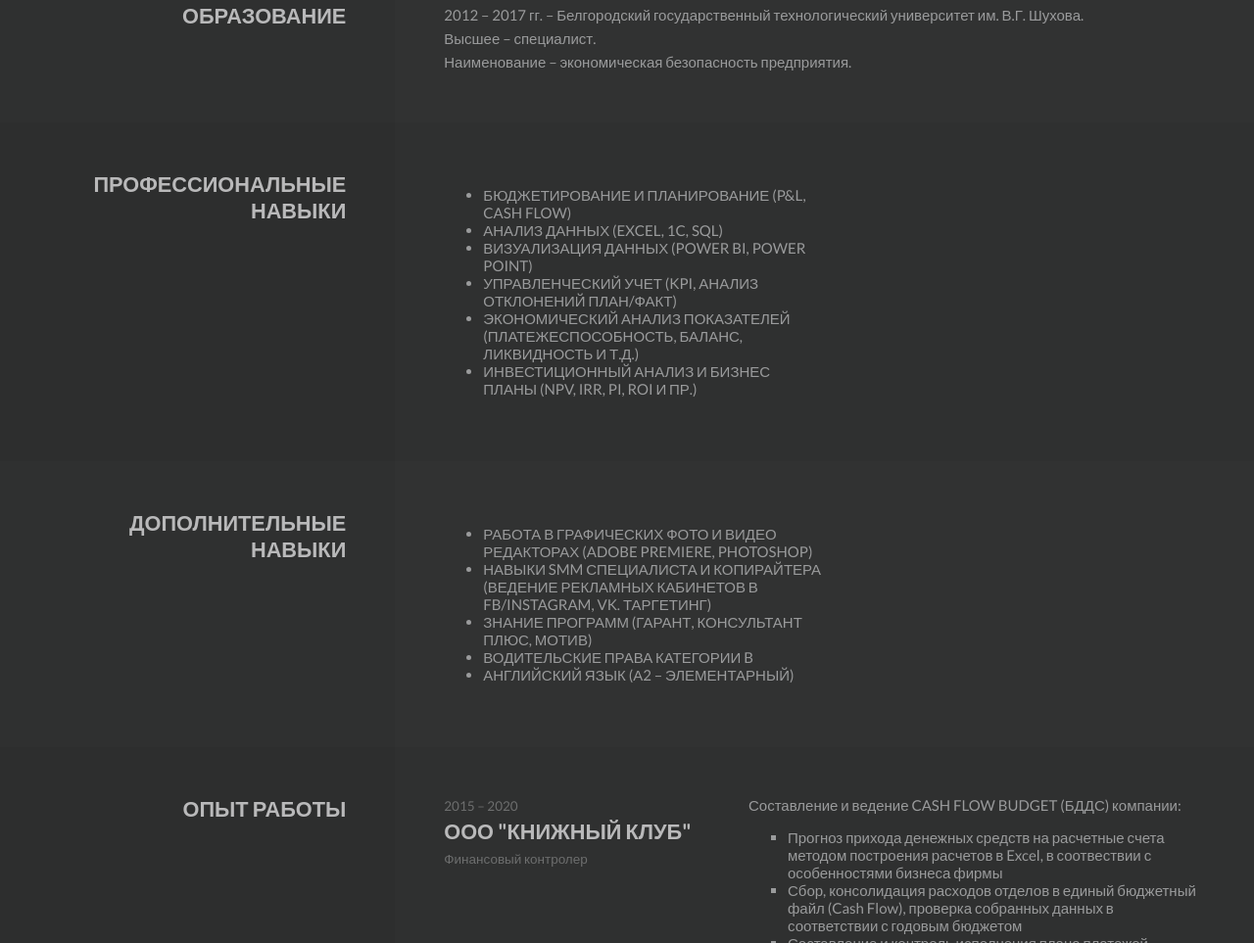
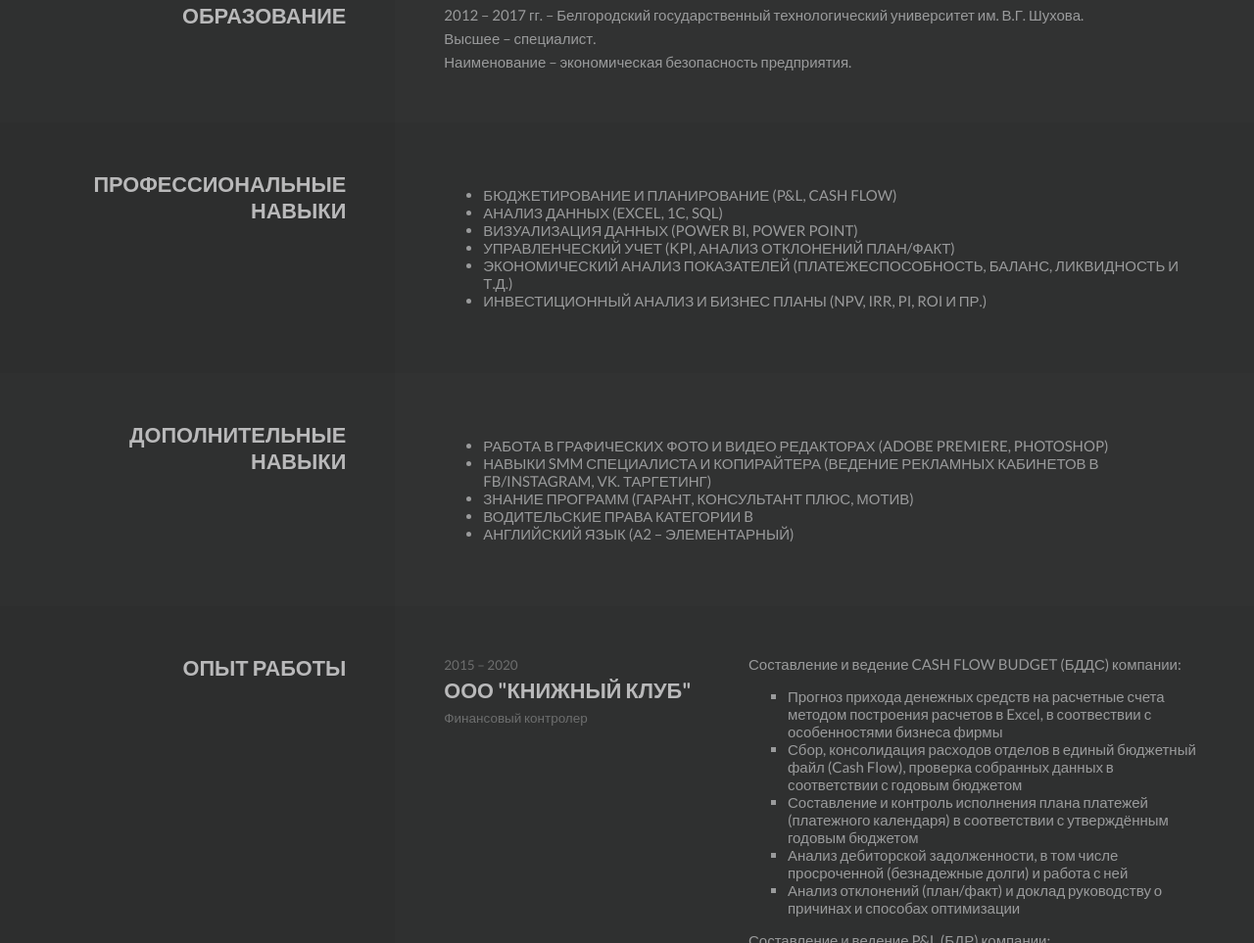
Before and after one commit to AlexFisher13/JulyResume, a plain HTML site: page index.html in a window 1280 px wide. Shown: the part 1255-2218 px from the top of the page at 98% size. Drawn offline with Linux system fonts and the light colour scheme.

Commit message:
fix skills

```diff
--- a/css/style.css
+++ b/css/style.css
@@ -155,7 +155,7 @@ img {
 }
 .skills {
 	display: grid;
-	grid-template-columns: 1fr 1fr;
+	/*grid-template-columns: 1fr 1fr;*/
 }
 .skills div h3 span {
 	margin-right: 1rem;
```
